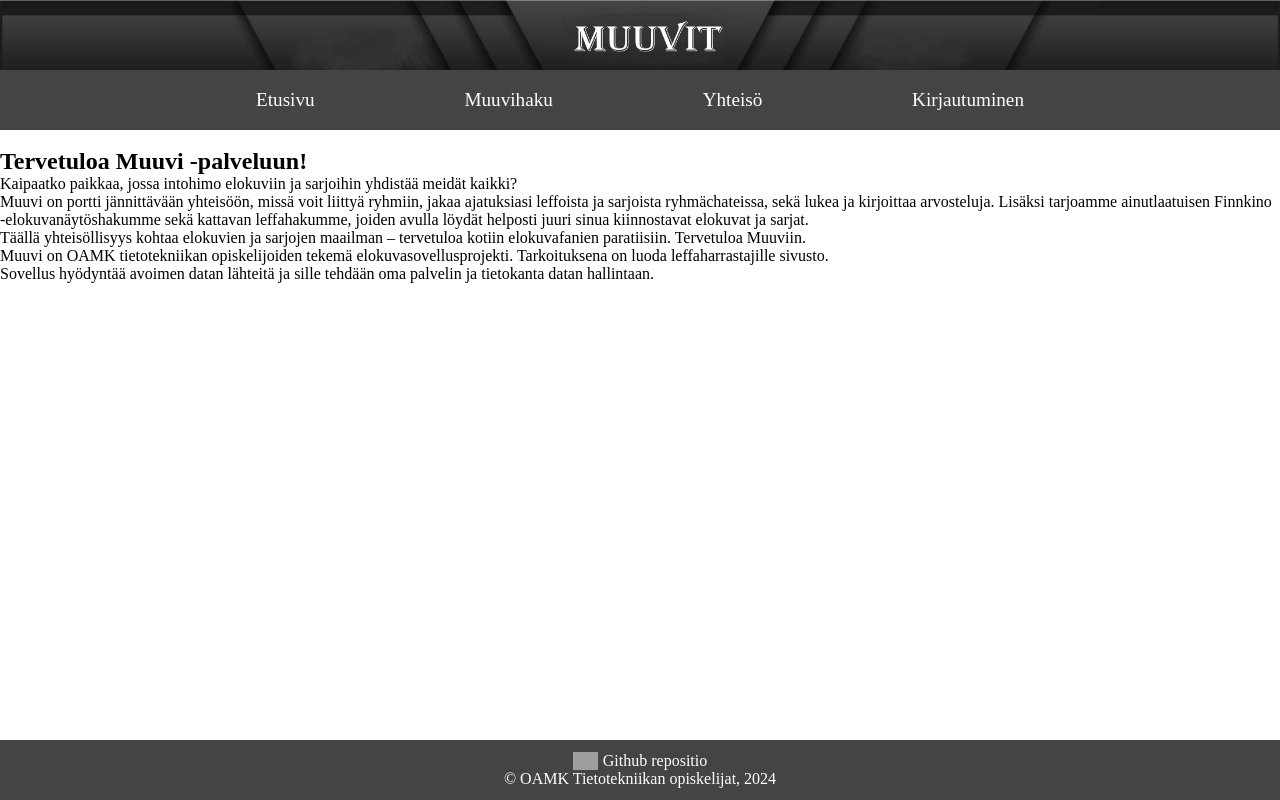
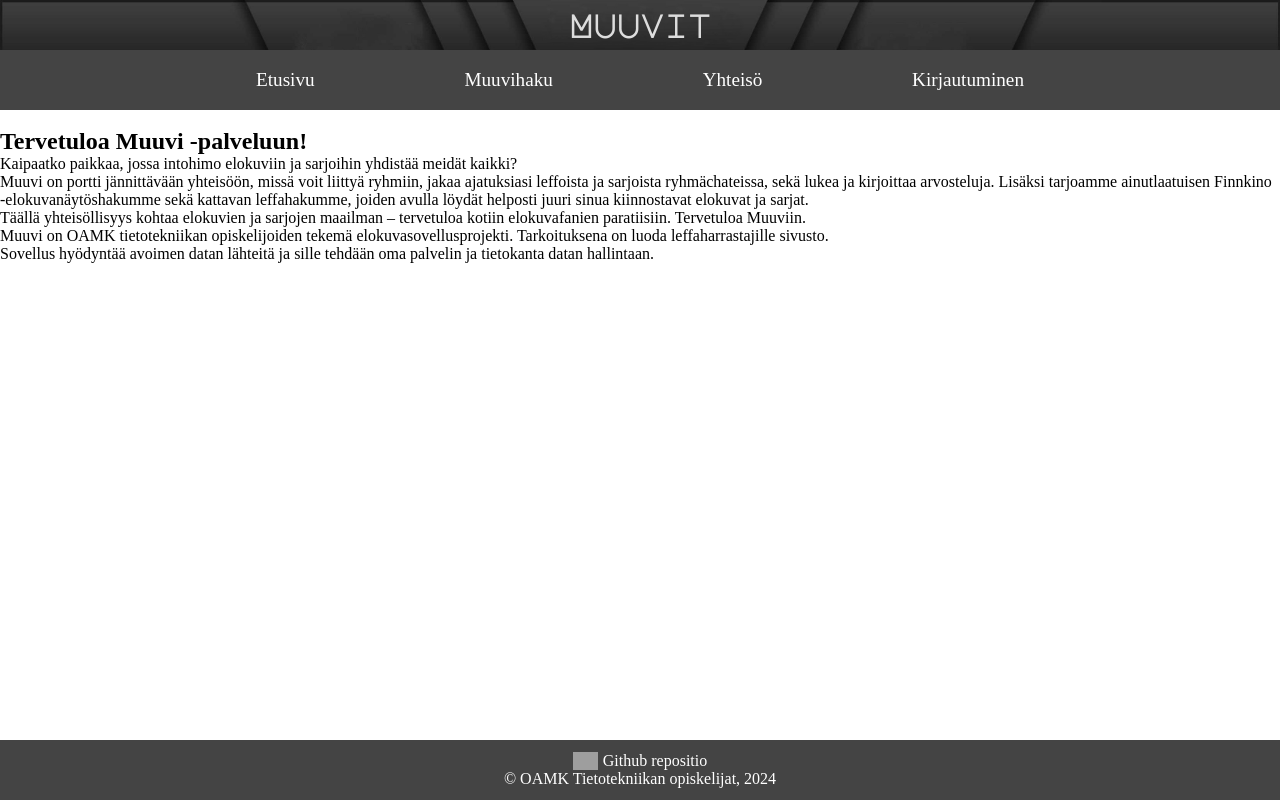
Before and after one commit to TVT23KM-1/Muuvit, a React (Vite) app in the folder front/: page / in a window 1280 px wide. Built offline with nearby package versions, Linux system fonts and the light colour scheme; grey boxes are pictures that could not be loaded.

Commit message:
Headeria korjailtu
Headerin teksti ei skaalautunut nätisti näytön koon mukaan.
Nyt sen pitäisi skaalautua. Poistin tekstin headerista, ja muutin
headerin olemaan taustakuvana, ja normaalin <h1> tekstin sen päälle.

```diff
--- a/front/index.html
+++ b/front/index.html
@@ -7,7 +7,8 @@
     <title>Muuvi</title>
     <link rel="preconnect" href="https://fonts.googleapis.com">
     <link rel="preconnect" href="https://fonts.gstatic.com" crossorigin>
-    <link href="https://fonts.googleapis.com/css2?family=Roboto+Condensed:ital,wght@0,100..900;1,100..900&family=Rock+Salt&display=swap" rel="stylesheet">
+    <link href="https://fonts.googleapis.com/css2?family=Roboto+Condensed:ital,wght@0,100..900;1,100..900&family=Rock+Salt&display=swap" rel="stylesheet"/>
+    <link href="https://fonts.googleapis.com/css2?family=Major+Mono+Display&display=swap" rel="stylesheet"/>
   </head>
   <body>
     <div id="root"></div>
--- a/front/src/components/header/Header.css
+++ b/front/src/components/header/Header.css
@@ -1,9 +1,18 @@
 #image_container {
     width: 100vw;
-    height: 70px;
+    height: 50px;
+    background: url("../../images/muuviheader_blank.jpg") no-repeat center center;
+    background-size: cover;
+    display: flex;
+    justify-content: center;
+    align-items: center;
+
+    font-family: "Major Mono Display", monospace;
+    font-weight: 400;
+    font-style: normal;
+    color: #ddd;
 }
 
 .header {
     width: 100%;
-    height: 100%;
 }
--- a/front/src/components/header/Header.jsx
+++ b/front/src/components/header/Header.jsx
@@ -1,10 +1,10 @@
 import React from 'react'
 import './Header.css'
-import muuviheader from '../../images/muuviheader.jpg'
+import muuviheader from '../../images/muuviheader_blank.jpg'
 export default function Header() {
   return (
-    <div id="image_container">
-        <img src={muuviheader} alt="header" className="header"/>
+    <div id="image_container" style={{backgroundImage: muuviheader}}>
+        <h1>Muuvit</h1>
     </div>
   )
 }
--- a/front/src/main.jsx
+++ b/front/src/main.jsx
@@ -1,7 +1,6 @@
 import React from 'react';
 import ReactDOM from 'react-dom/client';
 import App from './App.jsx';
-import { ThemeProvider } from './ThemeProvider.jsx';
 import './index.css';
 import './media.css';
 import { BrowserRouter } from 'react-router-dom';
```
Also changed, not shown: front/src/images/muuviheader_blank.jpg (added).
